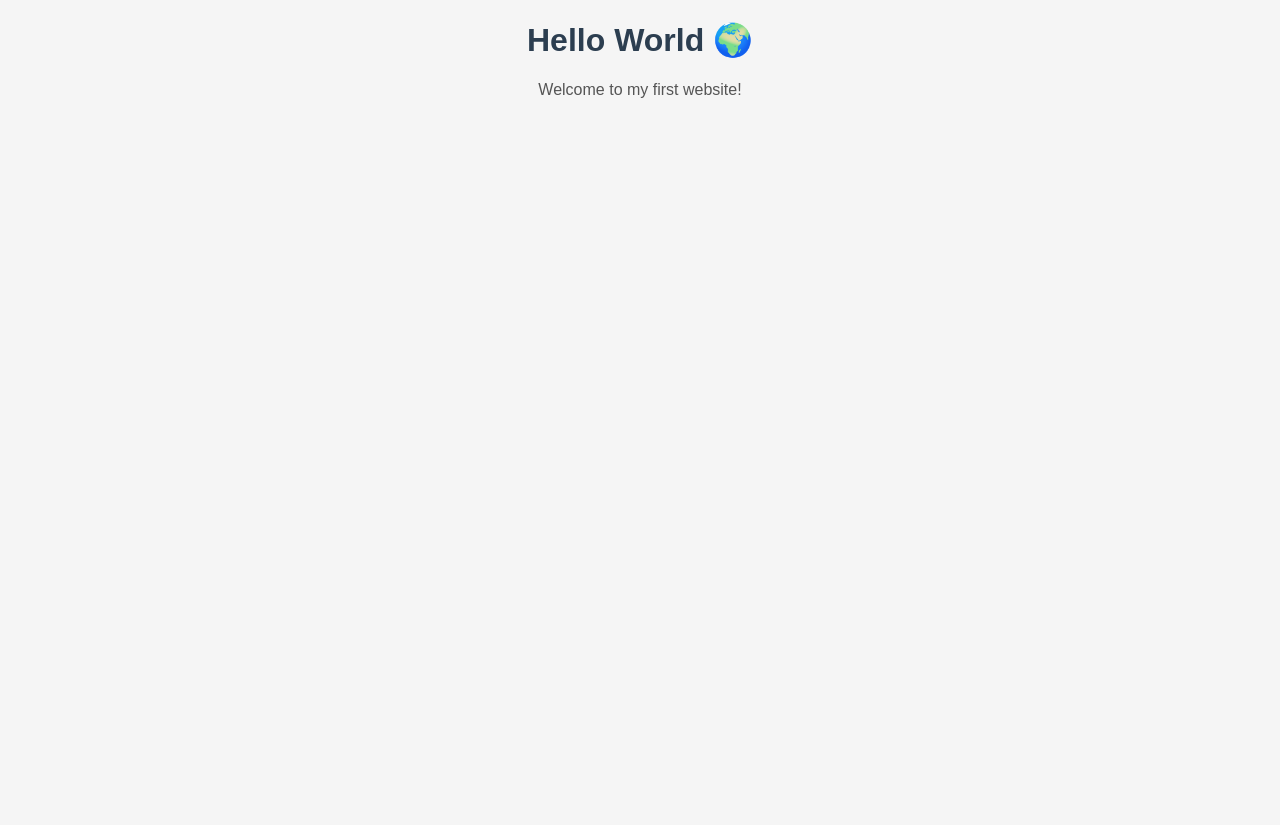
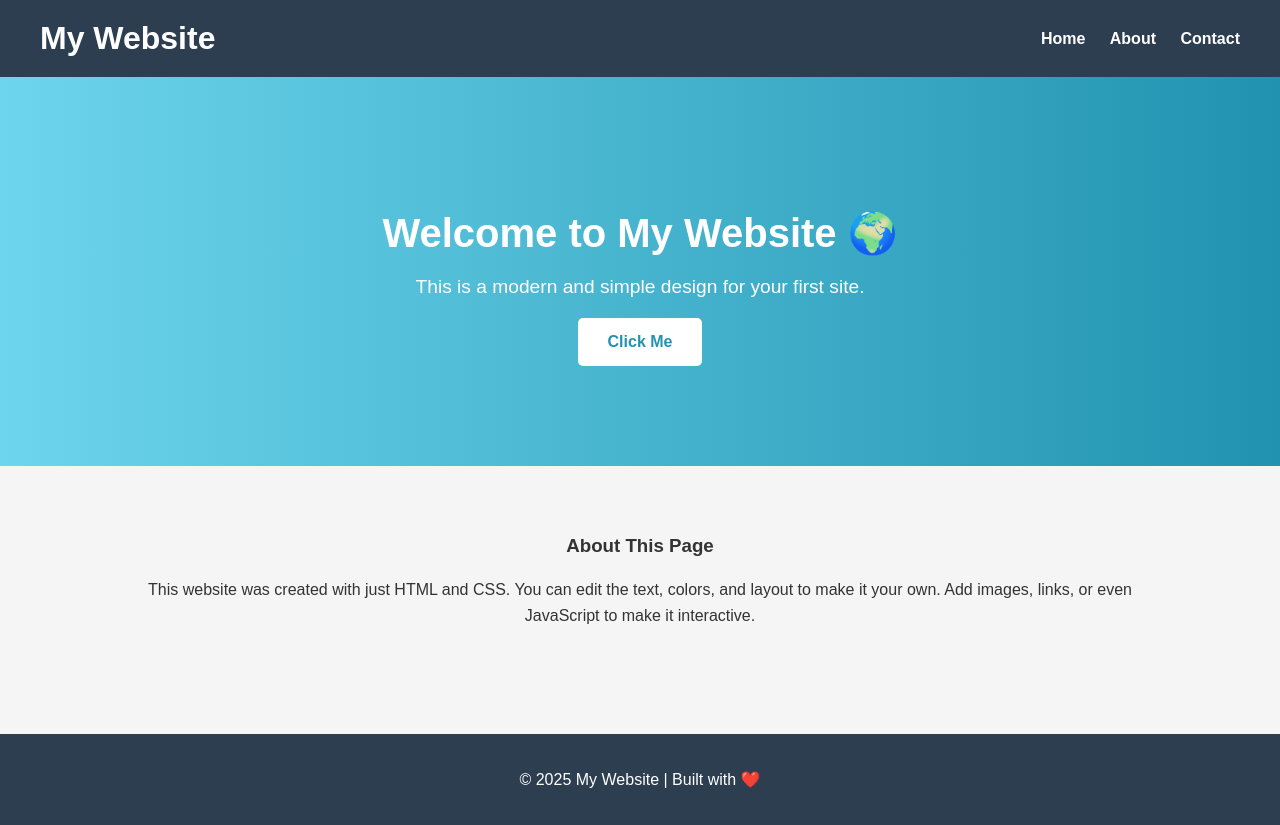
Before and after one commit to icesanchez11-wq/icesanchez11-wq.github.io, a plain HTML site: page index.html in a window 1280 px wide. Before the commit the page ends 800 px from the top, so only its background shows below. Drawn offline with Linux system fonts and the light colour scheme.

Commit message:
Update index.html

```diff
--- a/index.html
+++ b/index.html
@@ -1,16 +1,115 @@
 <!DOCTYPE html>
 <html lang="en">
 <head>
-  <meta charset="UTF-8">
-  <title>My First Website</title>
-  <style>
-    body { font-family: Arial; text-align: center; background: #f5f5f5; }
-    h1 { color: #2c3e50; }
-    p { color: #555; }
-  </style>
+ <meta charset="UTF-8">
+ <title>My Website</title>
+ <meta name="viewport" content="width=device-width, initial-scale=1.0">
+ <style>
+   /* Reset & Base Styles */
+   body {
+     margin: 0;
+     font-family: Arial, Helvetica, sans-serif;
+     background: #f5f5f5;
+     color: #333;
+   }
+   header {
+     background: #2c3e50;
+     color: white;
+     padding: 20px 40px;
+     display: flex;
+     justify-content: space-between;
+     align-items: center;
+     position: sticky;
+     top: 0;
+   }
+   header h1 {
+     margin: 0;
+   }
+   nav a {
+     color: white;
+     margin-left: 20px;
+     text-decoration: none;
+     font-weight: bold;
+   }
+   nav a:hover {
+     text-decoration: underline;
+   }
+   .hero {
+     background: linear-gradient(to right, #6dd5ed, #2193b0);
+     color: white;
+     text-align: center;
+     padding: 100px 20px;
+   }
+   .hero h2 {
+     font-size: 2.5em;
+     margin-bottom: 10px;
+   }
+   .hero p {
+     font-size: 1.2em;
+     margin-bottom: 20px;
+   }
+   .hero button {
+     background: white;
+     color: #2193b0;
+     border: none;
+     padding: 15px 30px;
+     font-size: 1em;
+     font-weight: bold;
+     cursor: pointer;
+     border-radius: 5px;
+   }
+   .hero button:hover {
+     background: #eee;
+   }
+   .content {
+     padding: 50px 20px;
+     max-width: 1000px;
+     margin: auto;
+   }
+   .content h3 {
+     text-align: center;
+     margin-bottom: 20px;
+   }
+   .content p {
+     text-align: center;
+     line-height: 1.6;
+   }
+   footer {
+     background: #2c3e50;
+     color: white;
+     text-align: center;
+     padding: 20px;
+     margin-top: 40px;
+   }
+ </style>
 </head>
 <body>
-  <h1>Hello World 🌍</h1>
-  <p>Welcome to my first website!</p>
+ <header>
+   <h1>My Website</h1>
+   <nav>
+     <a href="#">Home</a>
+     <a href="#">About</a>
+     <a href="#">Contact</a>
+   </nav>
+ </header>
+
+ <section class="hero">
+   <h2>Welcome to My Website 🌍</h2>
+   <p>This is a modern and simple design for your first site.</p>
+   <button onclick="alert('Thanks for visiting!')">Click Me</button>
+ </section>
+
+ <section class="content">
+   <h3>About This Page</h3>
+   <p>
+     This website was created with just HTML and CSS.
+     You can edit the text, colors, and layout to make it your own.
+     Add images, links, or even JavaScript to make it interactive.
+   </p>
+ </section>
+
+ <footer>
+   <p>© 2025 My Website | Built with ❤️</p>
+ </footer>
 </body>
 </html>
```
